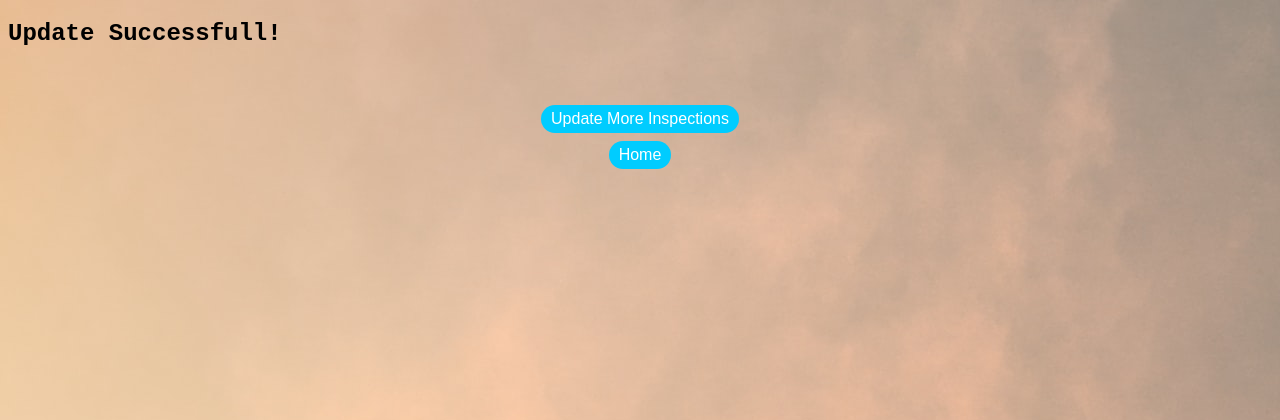
After one commit to Jdon8600/Updater, a Flask app: template Updater/templates/fin.html in a window 1280 px wide. The commit adds this page. Shown: the top 420 px of the page. Run offline with Flask 2, Linux system fonts and the light colour scheme; the template is opened without the code that fills it, so the values that code supplies are empty; parts of the project's set-up code (start-up, migrations or seed data) failed here and were passed over.

Commit message:
Flask App

```diff
--- a/Updater/main.py
+++ b/Updater/main.py
@@ -154,7 +154,6 @@ def get_item_id(list_id):
     section_id = [a_sID["section_id"] for a_sID in item_json]
     session['itemPos'] = value_pos
     session['section_id'] = section_id
-    print(section_id)
 
     return value_id
 
@@ -363,6 +362,7 @@ def update_ins():
 
         headers = {"Authorization": "Bearer " + access_token, 'content-type': 'application/json'
         }
+
         for i in range(len(list_id)):
             item_id = get_item_id(list_id[i])
             section_id = session.get('section_id')
@@ -373,7 +373,7 @@ def update_ins():
 
 
 
-        return flash()
+        return render_template("fin.html")
     return render_template("update.html")
 
 @bp.route('/refreshToken', methods=['POST'])
--- /dev/null
+++ b/Updater/templates/fin.html
@@ -0,0 +1,26 @@
+<!DOCTYPE html>
+<html lang="en">
+<head>
+    <meta charset="UTF-8">
+    <meta http-equiv="X-UA-Compatible" content="IE=edge">
+    <meta name="viewport" content="width=device-width, initial-scale=1.0">
+    <link rel="stylesheet" href="{{ url_for('static', filename='style.css') }}">
+    <link rel="shortcut icon" href="{{ url_for('static', filename='favicon.ico') }}">
+    <title>Complete</title>
+</head>
+<body>
+    <h2>Update Successfull!</h2>
+    <p>&nbsp;</p>
+<form action="{{ url_for('main.show_my_projects') }}" method="GET">
+    <div style="text-align: center; border: 0px solid">
+        <button class='btn' type="submit">Update More Inspections</button>
+    </div>
+</form>
+
+<form action="{{ url_for('main.app_callback') }}" method="GET">
+    <div style="text-align: center; border: 0px solid">
+        <button class='btn' type="submit">Home</button>
+    </div>
+</form>
+</body>
+</html>
--- a/Updater/templates/update.html
+++ b/Updater/templates/update.html
@@ -11,6 +11,7 @@
 <body>
     <div style="text-align: right;">
         <h3>{{user}}</h3>
+
     </div>
     <form method="POST" action="{{url_for('main.update_ins')}}">
         <label for="Pass">Pass:</label>
@@ -25,7 +26,6 @@
         <input class='btn' type="submit" value="Submit">
     </form>
 
-
     <p>&nbsp;</p>
     <form action="{{ url_for('main.app_callback') }}" method="GET">
         <div style="text-align: center; border: 0px solid">
```
